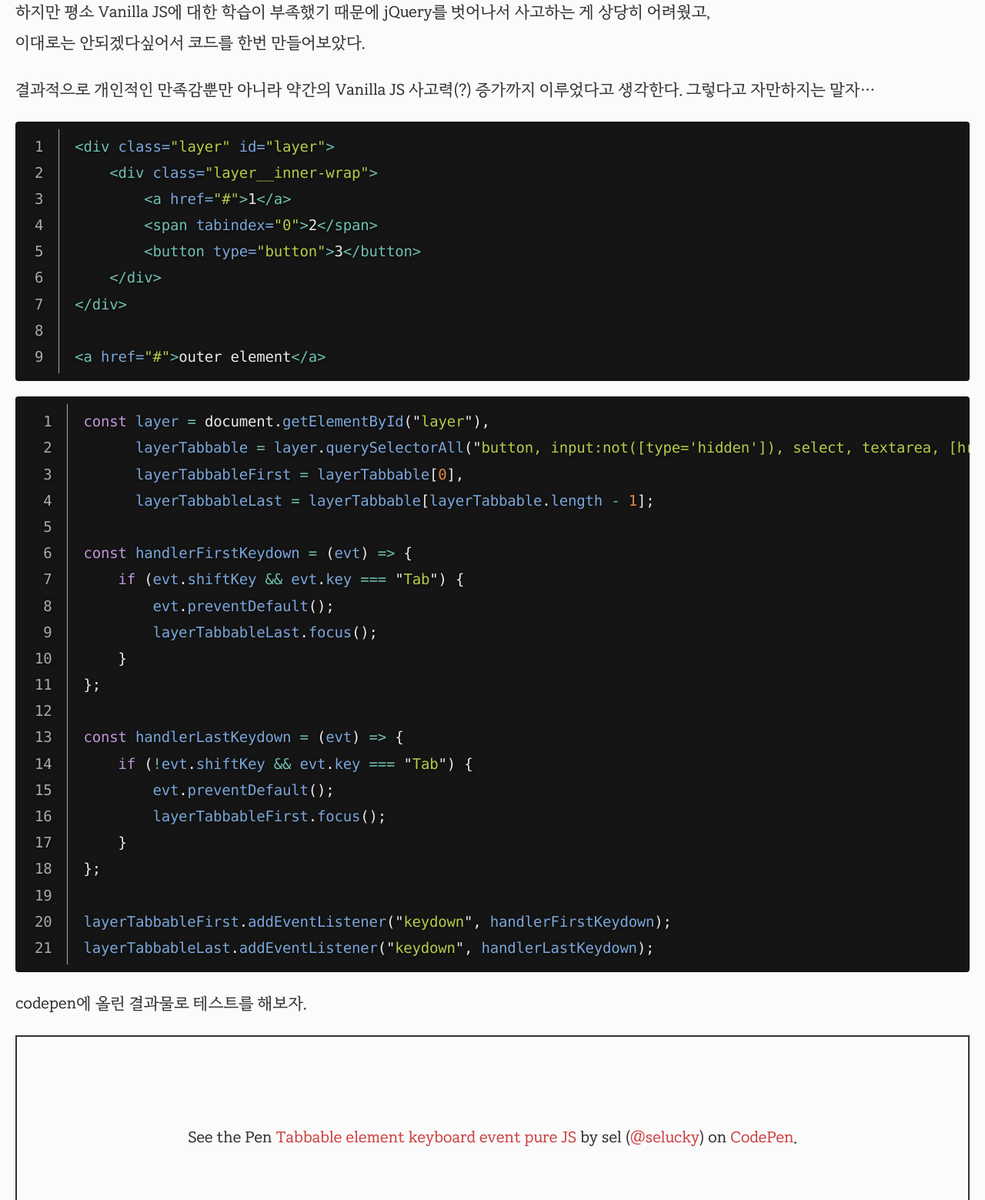
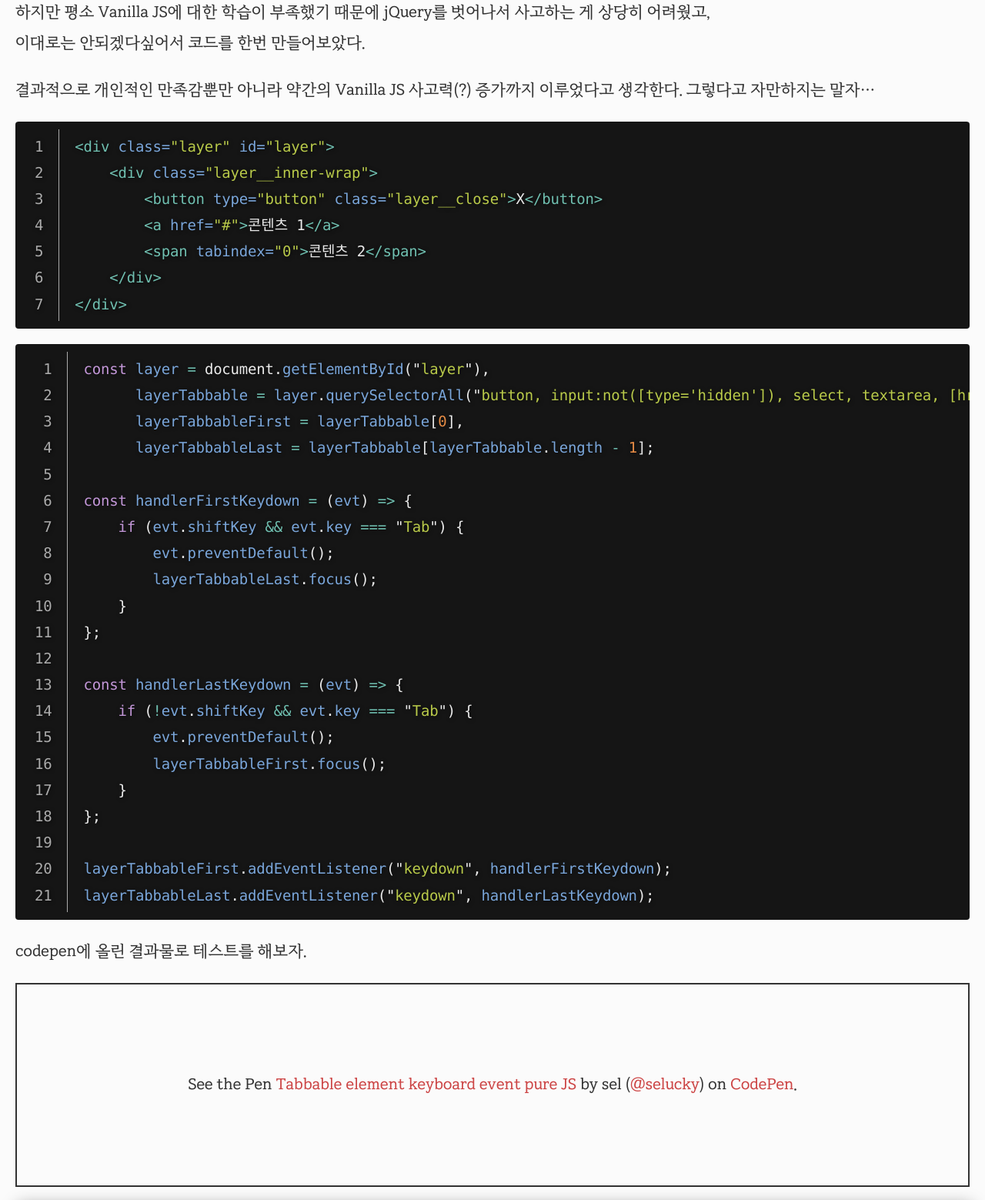
Before and after one commit to selosele/selosele.github.io, a Jekyll site: the page built from _posts/2020-08-09-vanila-js-modal-keyboard-event.md, in a window 1280 px wide, cut to the strip 858-2417 px from the top of the page. Shown: the whole strip at 77% size. Built offline with Jekyll 4.4.1, drawn with Linux system fonts in a browser that asks for light colours; comment, search, counter and statistics services are not loaded.

Commit message:
포스트 수정 및 업로드, 레이아웃 HTML/CSS 수정

````diff
--- a/_includes/search.html
+++ b/_includes/search.html
@@ -1,12 +1,12 @@
 <div aria-hidden="true" id="search-content" class="search-content">
 	<div role="dialog" aria-modal="true" aria-labelledby="search-title" id="search-layer" class="search-content__inner-wrap">
+		<button type="button" aria-controls="search-layer" aria-expanded="true" class="search__close">
+			<span class="sr-only">{{ site.data.ui-text[site.locale].search_close_label }}</span>
+		</button>
 		<div class="search-content__input-wrapper">
 			<label for="search-input" id="search-title" class="search__title">{{ site.data.ui-text[site.locale].search_label_text }}</label>
 			<input type="text" role="combobox" autocomplete="off" aria-autocomplete="list" aria-expanded="false" aria-haspopup="true" aria-owns="search-results" id="search-input" class="search__input">
 		</div>
 		<ul id="search-results" class="search__results"></ul>
-		<button type="button" aria-controls="search-layer" aria-expanded="true" class="search__close">
-			<span class="sr-only">{{ site.data.ui-text[site.locale].search_close_label }}</span>
-		</button>
 	</div>
 </div>
--- a/_posts/2020-08-09-vanila-js-modal-keyboard-event.md
+++ b/_posts/2020-08-09-vanila-js-modal-keyboard-event.md
@@ -33,13 +33,11 @@ primary_post: true
 ```html
 <div class="layer" id="layer">
     <div class="layer__inner-wrap">
-        <a href="#">1</a>
-        <span tabindex="0">2</span>
-        <button type="button">3</button>
+        <button type="button" class="layer__close">X</button>
+        <a href="#">콘텐츠 1</a>
+        <span tabindex="0">콘텐츠 2</span>
     </div>
 </div>
-
-<a href="#">outer element</a>
 ```
 
 {:.has-label}
--- a/_sass/tidy-red/_search.scss
+++ b/_sass/tidy-red/_search.scss
@@ -29,18 +29,15 @@
     position: relative;
     overflow-y: auto;
     height: 100%;
-    padding: 2rem 1.5rem 1.5rem 1.5rem;
+    padding: 1rem;
     border: 2px solid $black05;
     background-color: $grey12;
     box-shadow: rgba(0,0,0,.1) .5rem .5rem .5rem;
     box-sizing: border-box;
 
-    @media (min-width: $min-small-width) {
-      padding-top: 3rem;
-    }
-
     @media (min-width: $min-large-width) {
-      padding: 4rem 2.604vw;
+      padding-left: 1.5rem;
+      padding-right: 1.5rem;
     }
   }
 
@@ -143,11 +140,9 @@
 
   &__close {
     display: block;
-    position: absolute;
-    top: 1rem;
-    right: 1rem;
     width: 2rem;
     height: 2rem;
+    margin-left: auto;
     background-color: transparent;
 
     &:before {
````
Also changed, not shown: _posts/2020-11-23-layer-popup-close-button-position.md (added, +101 -0 lines), _posts/2020-11-23-nodejs-create-webserver.md (+3 -4 lines).
